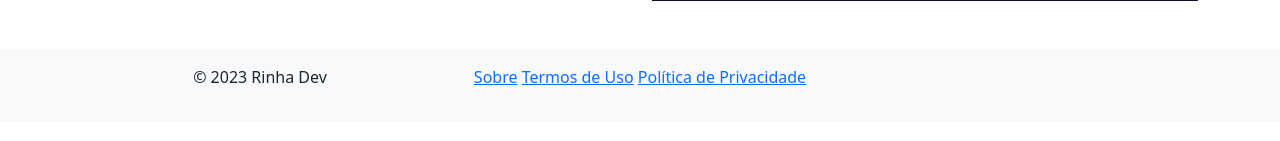
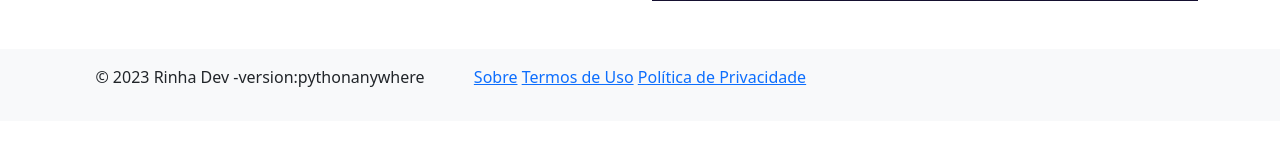
Before and after one commit to mabeldev/Rinha-Dev, a Django app: page / in a window 1280 px wide. Shown: the part 659-800 px from the top of the page. Run offline with Django 5.2, Linux system fonts and the light colour scheme.

Commit message:
versionamento html

```diff
--- a/templates/partials/_footer.html
+++ b/templates/partials/_footer.html
@@ -2,7 +2,7 @@
     <div class="container">
         <div class="row">
             <div class="col-md-4 text-center text-md-left">
-                <p>&copy; 2023 Rinha Dev</p>
+                <p>&copy; 2023 Rinha Dev -version:pythonanywhere</p>
             </div>
             <div class="col-md-4 text-center">
                 <a href="#">Sobre</a>
```
